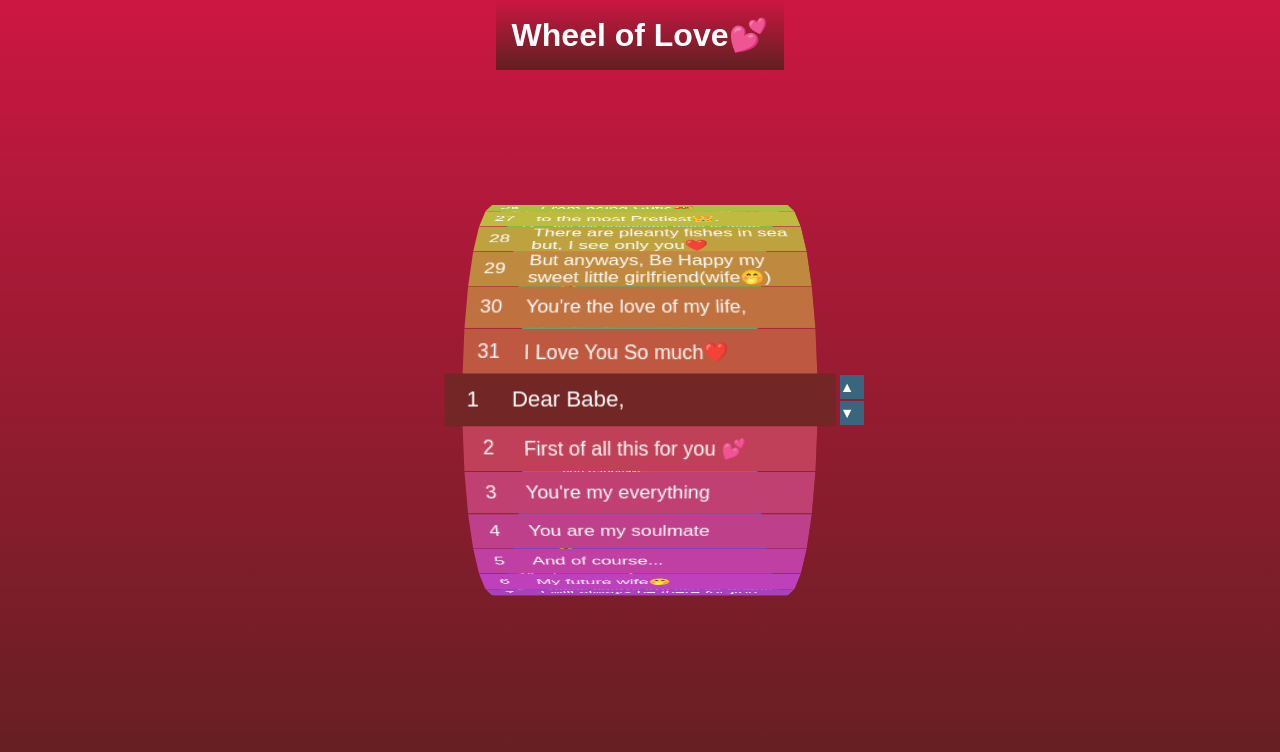
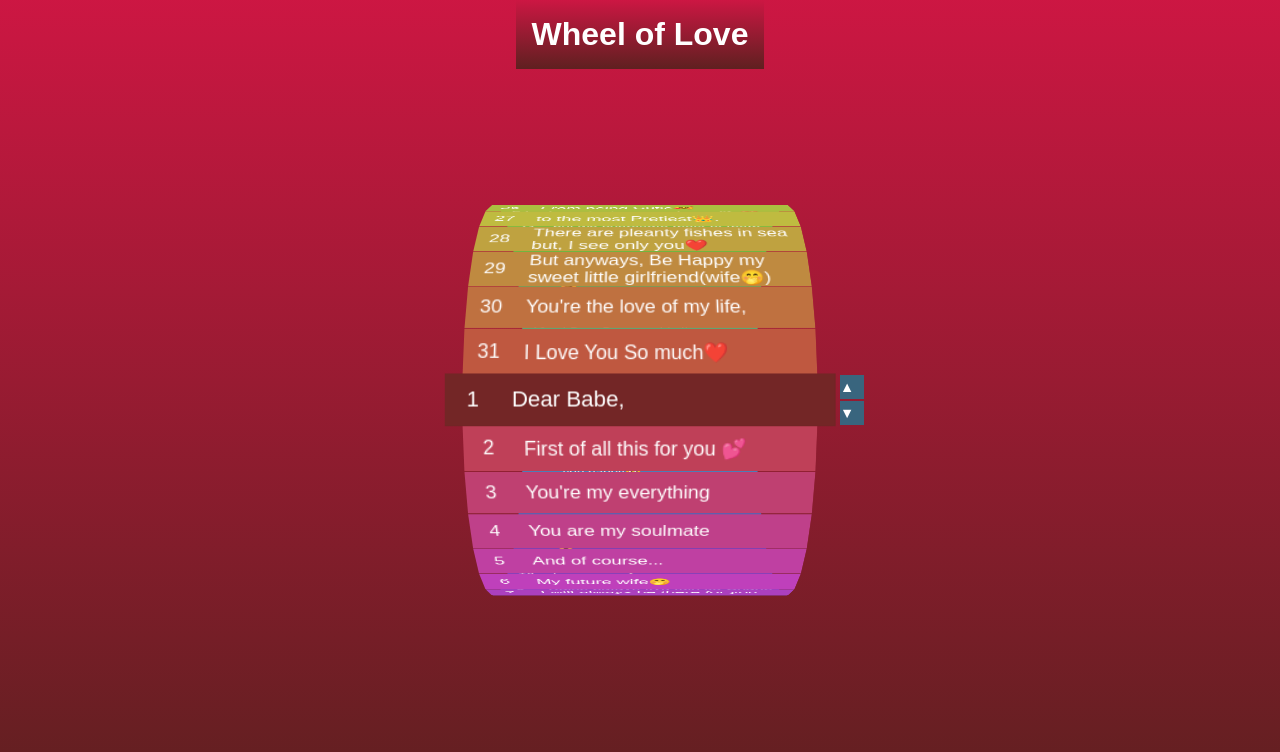
Before and after one commit to HimanshuD07/WheelSite, a plain HTML site: page index.html in a window 1280 px wide. Drawn offline with nearby package versions, Linux system fonts and the light colour scheme.

Commit message:
Update index.html

```diff
--- a/index.html
+++ b/index.html
@@ -12,7 +12,7 @@
 </head>
 <body>
     <header>
-        <h1>Wheel of Love💕</h1>
+        <h1>Wheel of Love</h1>
       </header>
       <div class="container">
         <ul></ul>
```
